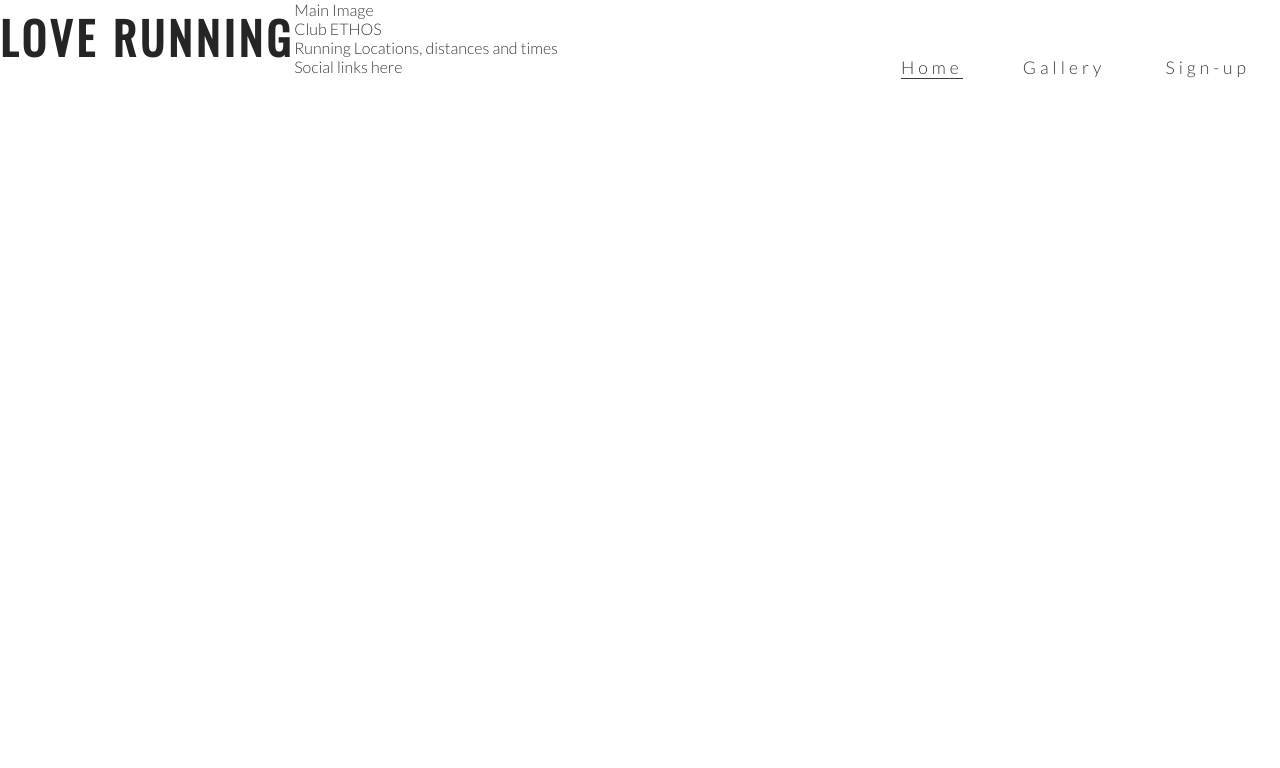
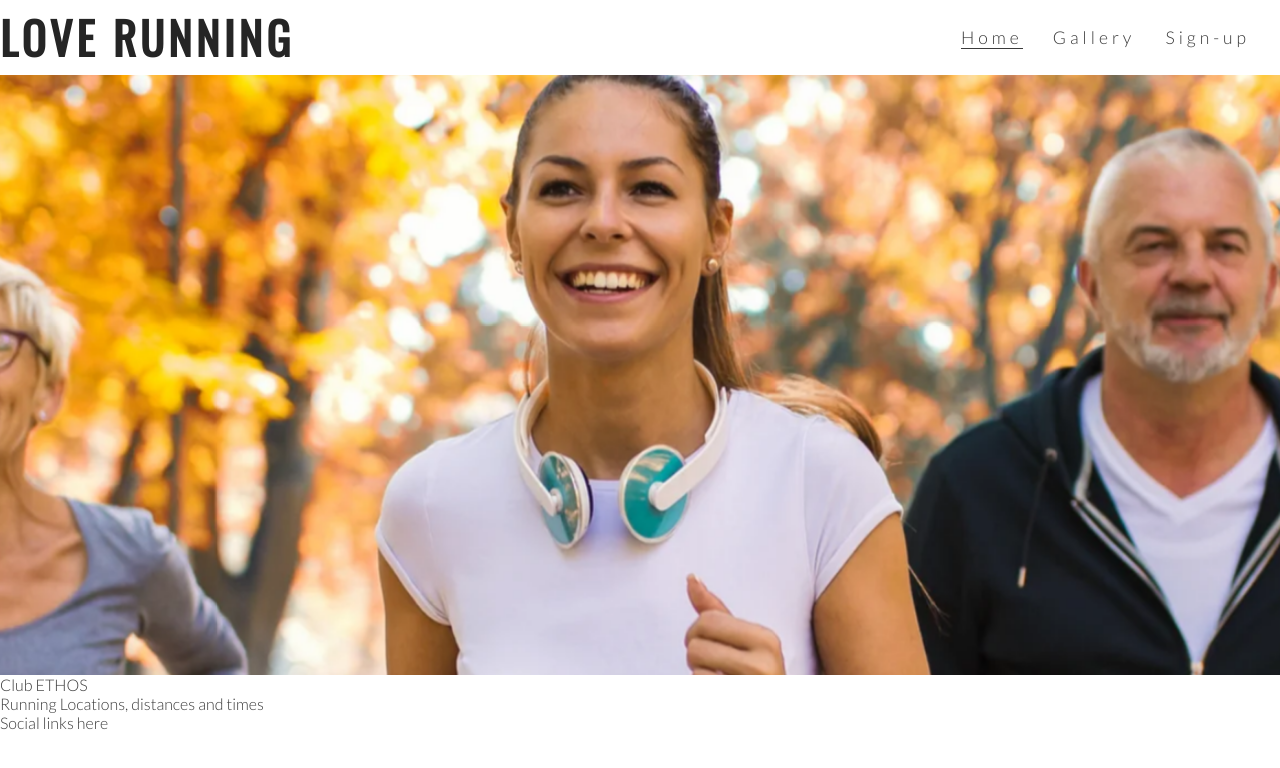
Before and after one commit to Haloegen/Love_running, a plain HTML site: page index.html in a window 1280 px wide. Drawn offline with nearby package versions, Linux system fonts and the light colour scheme.

Commit message:
add hero image and animation for zoom

```diff
--- a/assets/css/style.css
+++ b/assets/css/style.css
@@ -5,6 +5,7 @@
     padding: 0;
     border: none;
 }
+
 
 body {
     font-family: Lato, sans-serif;
@@ -38,7 +39,7 @@ color: #252525;
 #menu li {
     float: right;
     list-style-type: none;
-    margin: 30px;
+    margin-right: 30px;
 }
 
 #menu a {
@@ -53,3 +54,35 @@ color: #252525;
 .active {
     border-bottom: 1px solid #3a3a3a;
 }
+
+/* hero image */
+
+#hero-outer {
+    height: 600px;
+    width: 100%;
+    overflow: hidden;
+}
+
+#hero-image {
+    height: 600px;
+    width: 100%;
+    background: url('../images/hero-image.webp') no-repeat center center;
+
+    /* animates zoom effect on loading page */
+        animation-name: hero-zoom;
+        animation-duration: 5s;
+        animation-fill-mode: forwards;
+
+}
+
+
+/* creates the level of zoom for the hero image */
+
+@keyframes hero-zoom {
+    from {
+transform: scale(1);
+    }
+    to {
+transform: scale(1.1);
+    }
+}
--- a/index.html
+++ b/index.html
@@ -31,8 +31,10 @@
             </ul>
         </nav>
     </header>
-    <section>
-        Main Image
+    <section id="hero-outer">
+        <div id="hero-image">
+
+        </div>
     </section>
     <section>
         Club ETHOS
```
Also changed, not shown: assets/images/hero-image.webp (added).
